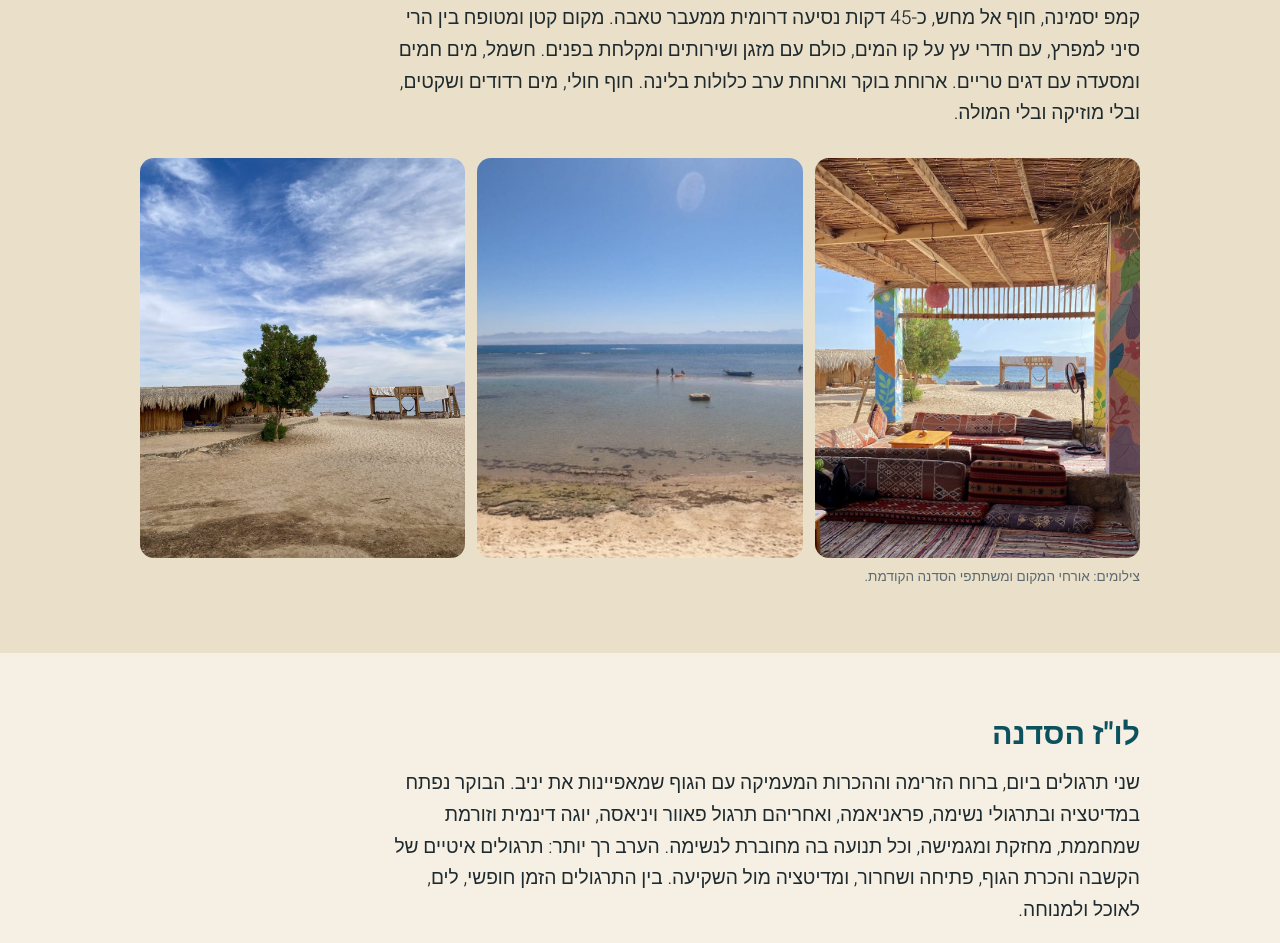
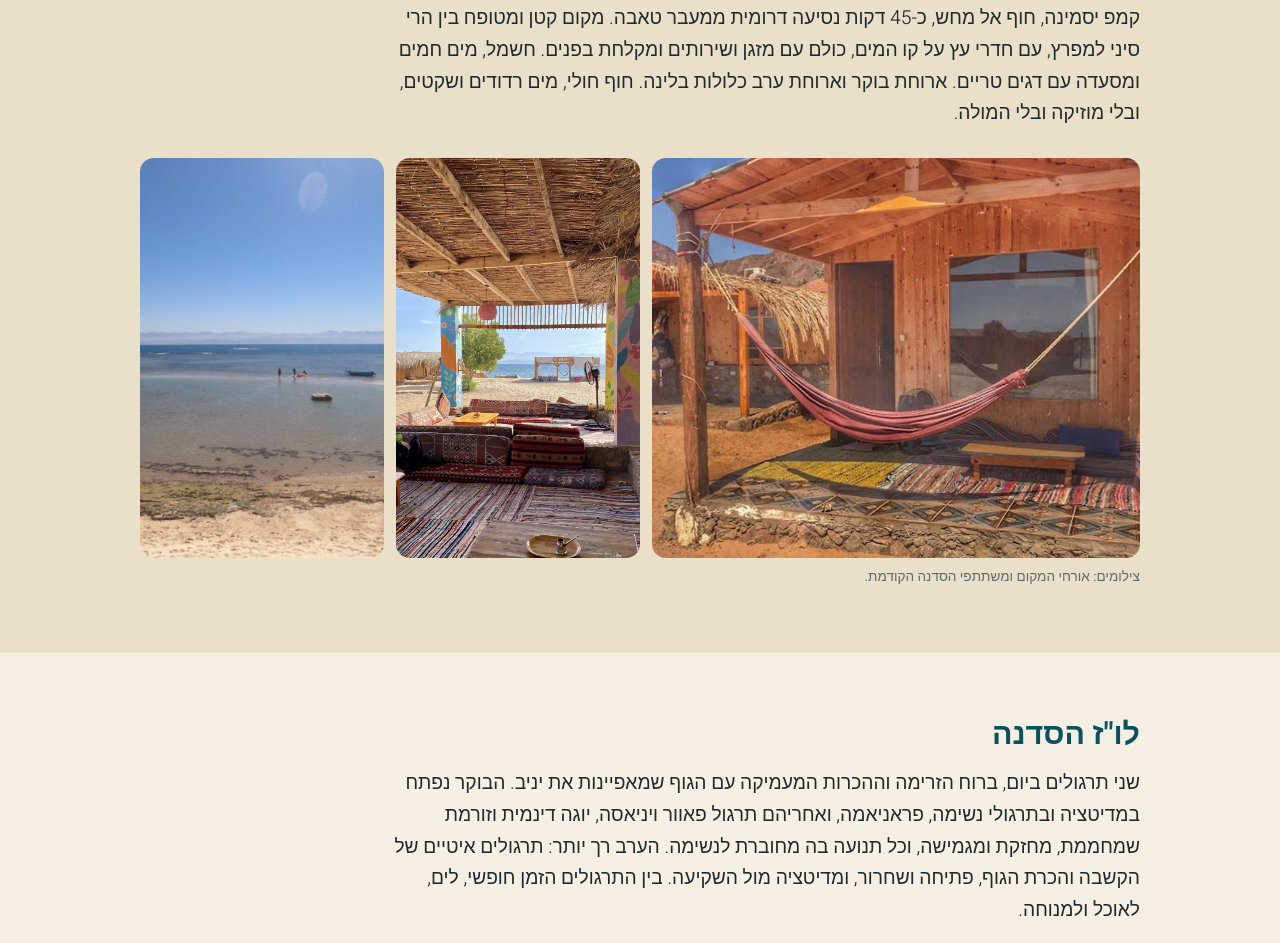
Before and after one commit to netacello/yoga-retreat-yaniv-shaya, a plain HTML site: page index.html in a window 1280 px wide. Shown: the part 2761-3704 px from the top of the page. Drawn offline with Linux system fonts and the light colour scheme.

Commit message:
Place gallery: hut with hammock replaces the tree photo, shown wide
Co-Authored-By: Claude Opus 5.5 <noreply@anthropic.com>
Claude-Session: https://claude.ai/code/session_01LhbikvKGZNDQAHhdpyu1Y7

```diff
--- a/index.html
+++ b/index.html
@@ -67,8 +67,8 @@
   .gallery img{width:100%;height:100%;object-fit:cover;border-radius:14px;display:block}
   .gallery img.tall{grid-row:span 2}
   @media (max-width:720px){.gallery{grid-template-columns:1fr 1fr;grid-auto-rows:160px}}
-  .gallery.three-up{grid-template-columns:repeat(3,1fr);grid-auto-rows:400px}
-  @media (max-width:720px){.gallery.three-up{grid-template-columns:repeat(3,1fr);grid-auto-rows:220px;gap:8px}}
+  .gallery.three-up{grid-template-columns:2fr 1fr 1fr;grid-auto-rows:400px}
+  @media (max-width:720px){.gallery.three-up{grid-template-columns:1fr 1fr;grid-auto-rows:220px}.gallery.three-up img.wide{grid-column:span 2}}
   .moments{display:grid;grid-template-columns:repeat(4,1fr);grid-auto-rows:190px;grid-auto-flow:dense;gap:12px}
   .moments img{width:100%;height:100%;object-fit:cover;border-radius:14px;display:block;grid-row:span 2}
   .moments img.wide{grid-column:span 2}
@@ -171,9 +171,9 @@
     <p class="lead">קמפ יסמינה, חוף אל מחש, כ-45 דקות נסיעה דרומית ממעבר טאבה. מקום קטן ומטופח בין הרי סיני למפרץ, עם חדרי עץ על קו המים, כולם עם מזגן ושירותים ומקלחת בפנים. חשמל, מים חמים ומסעדה עם דגים טריים. ארוחת בוקר וארוחת ערב כלולות בלינה. חוף חולי, מים רדודים ושקטים, ובלי מוזיקה ובלי המולה.</p>
     <figure style="margin:28px 0 0">
       <div class="gallery three-up">
+        <img class="wide" src="img/yasmina/yasmina_hut_porch.jpg" alt="חושת עץ עם ערסל ומרפסת בקמפ יסמינה">
         <img src="img/yasmina/yasmina_lounge.jpg" alt="פינת הישיבה המוצלת מול החוף">
         <img src="img/yasmina/yasmina_shallow.jpg" alt="המים הרדודים והשקטים מול הקמפ">
-        <img src="img/yasmina/yasmina_tree_beach.jpg" alt="החוף והבקתות בקמפ">
       </div>
       <figcaption>צילומים: אורחי המקום ומשתתפי הסדנה הקודמת.</figcaption>
     </figure>
```
Also changed, not shown: img/yasmina/yasmina_hut_porch.jpg (added), img/yasmina/yasmina_tree_beach.jpg (deleted).
